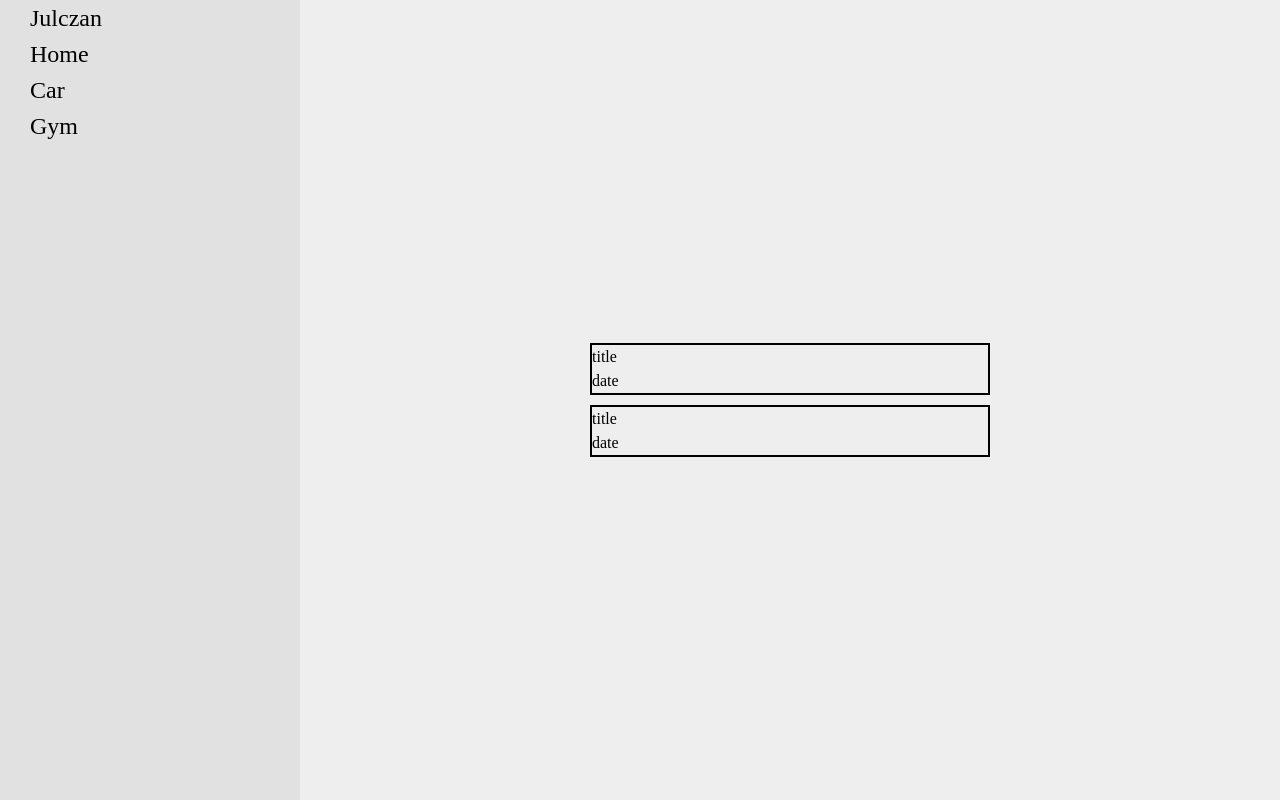
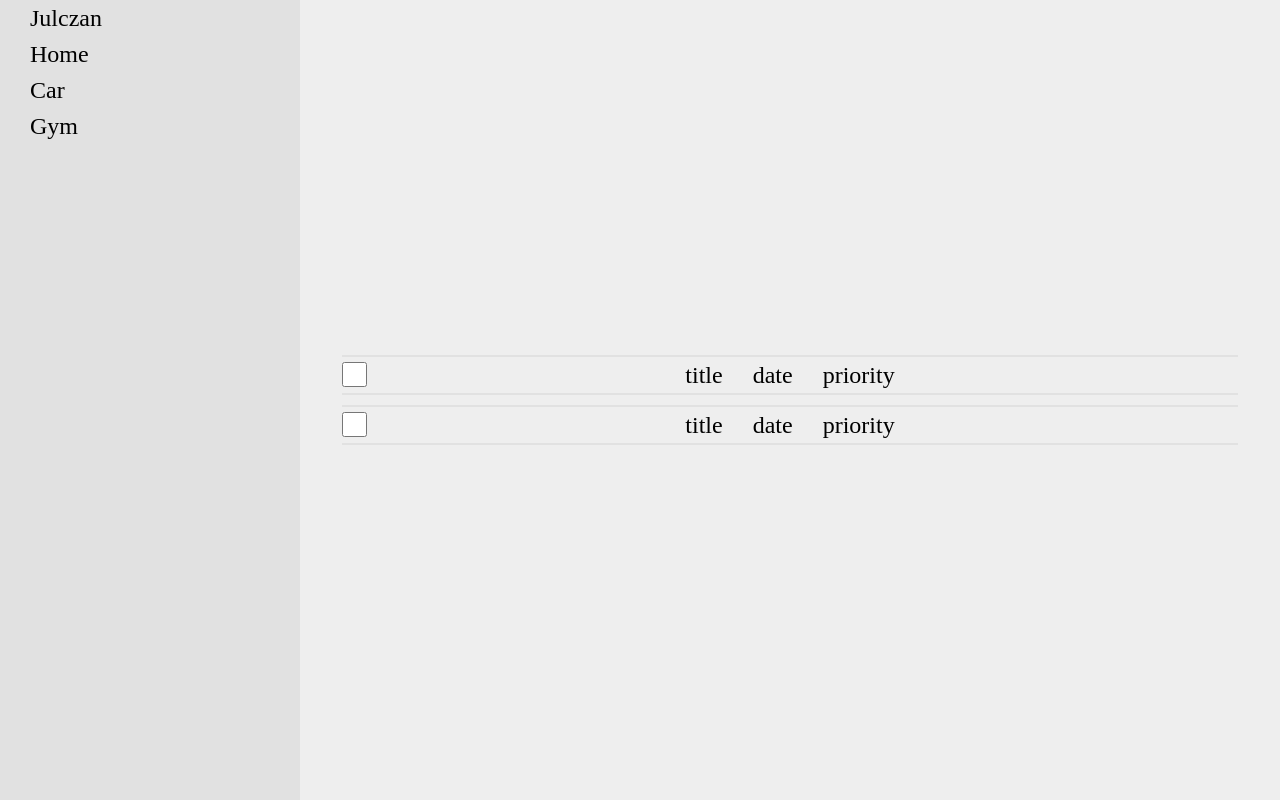
Before and after one commit to Julczan/to-do-list, a website built with webpack: page src/template.html in a window 1280 px wide. Built offline with nearby package versions, Linux system fonts and the light colour scheme.

Commit message:
styling todo card item

```diff
--- a/src/DOM-manipulation.js
+++ b/src/DOM-manipulation.js
@@ -1,9 +1,7 @@
 import { addToDo, setActiveProject, projectList } from "./todo.js";
 import { createSidebar } from "./sidebar.js";
+import { displayToDo } from "./display.js";
 
-function message() {
-  console.log(`You are in ${projectList.activeProject} folder`);
-}
 const sidebarProject = createSidebar().projects.childNodes;
 
 for (let i = 0; i < sidebarProject.length; i++) {
@@ -12,7 +10,9 @@ for (let i = 0; i < sidebarProject.length; i++) {
   );
 }
 
-// sidebarProject.addEventListener("click", () => message());
+for (let i = 0; i < sidebarProject.length; i++) {
+  sidebarProject[i].addEventListener("click", () => displayToDo());
+}
 
 const addButton = document.querySelector("#add");
 
--- a/src/display.js
+++ b/src/display.js
@@ -1,24 +1,36 @@
-import { projectList, getActiveProject } from "./todo";
+import { getActiveProject } from "./todo";
 
 export function displayToDo() {
   let active = getActiveProject();
 
   const display = document.querySelector(".display");
+  display.textContent = "";
 
   for (let i = 0; i < active.length; i++) {
     const toDoCard = document.createElement("div");
     toDoCard.classList.add("card");
+
     const titleDiv = document.createElement("div");
     titleDiv.classList.add("title");
 
     const dateDiv = document.createElement("div");
     dateDiv.classList.add("date");
 
+    const priorityDiv = document.createElement("div");
+    priorityDiv.classList.add("priority");
+
+    const checkBoxDiv = document.createElement("input");
+    checkBoxDiv.type = "checkbox";
+
     dateDiv.textContent = active[i].toDoDueDate;
     titleDiv.textContent = active[i].toDoTitle;
+    priorityDiv.textContent = active[i].toDoPriority;
+    checkBoxDiv.value = active[i].toDoCheck;
 
+    toDoCard.appendChild(checkBoxDiv);
     toDoCard.appendChild(titleDiv);
     toDoCard.appendChild(dateDiv);
+    toDoCard.appendChild(priorityDiv);
     display.appendChild(toDoCard);
   }
 }
--- a/src/styles.css
+++ b/src/styles.css
@@ -139,6 +139,21 @@ button[type="button"] {
 }
 
 .card {
-  border: 2px solid black;
-  width: 400px;
+  border-top: 2px solid var(--background-dark);
+  border-bottom: 2px solid var(--background-dark);
+  font-size: 1.5rem;
+  width: 70vw;
+  position: relative;
+  display: flex;
+  gap: 30px;
+  justify-content: center;
 }
+
+input[type="checkbox"] {
+  left: 0px;
+  top: 5px;
+  position: absolute;
+  height: 25px;
+  width: 25px;
+  background-color: #eee;
+}
--- a/src/template.html
+++ b/src/template.html
@@ -18,10 +18,10 @@
             <textarea name="user_desc" id="desc"></textarea>
 
             <label for="dueDate">When is it due:</label>
-            <input type="date" id="dueDate" required />
+            <input type="date" id="dueDate" name="user_duedate" required />
 
             <label for="priority">How important is the task:</label>
-            <select name="priority" id="priority" required>
+            <select name="priority" id="priority" name="user_priority" required>
               <option value="high">Very Important</option>
               <option value="medium">Medium</option>
               <option value="low">Not Important</option>
```
